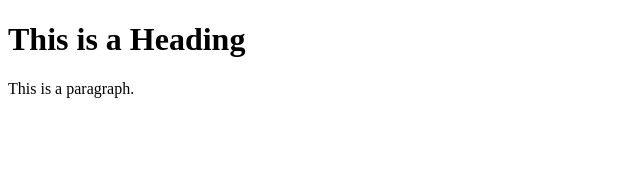
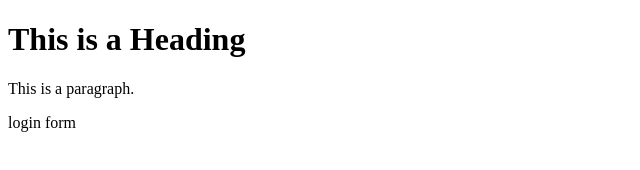
Before and after one commit to saranahmed8647/test_git, a plain HTML site: page index.html in a window 1280 px wide. Shown: the full height of the page, 0-640 px from the left. Drawn offline with Linux system fonts and the light colour scheme.

Commit message:
login from

```diff
--- /dev/null
+++ b/dir2/app2.js
@@ -0,0 +1 @@
+console.log('app2.js')
--- a/index.html
+++ b/index.html
@@ -7,6 +7,7 @@
 
         <h1>This is a Heading</h1>
         <p>This is a paragraph.</p>
+        login form
 
     </body>
 </html>
```
Also changed, not shown: login.html (added, +1 -0 lines), log.txt (added).
